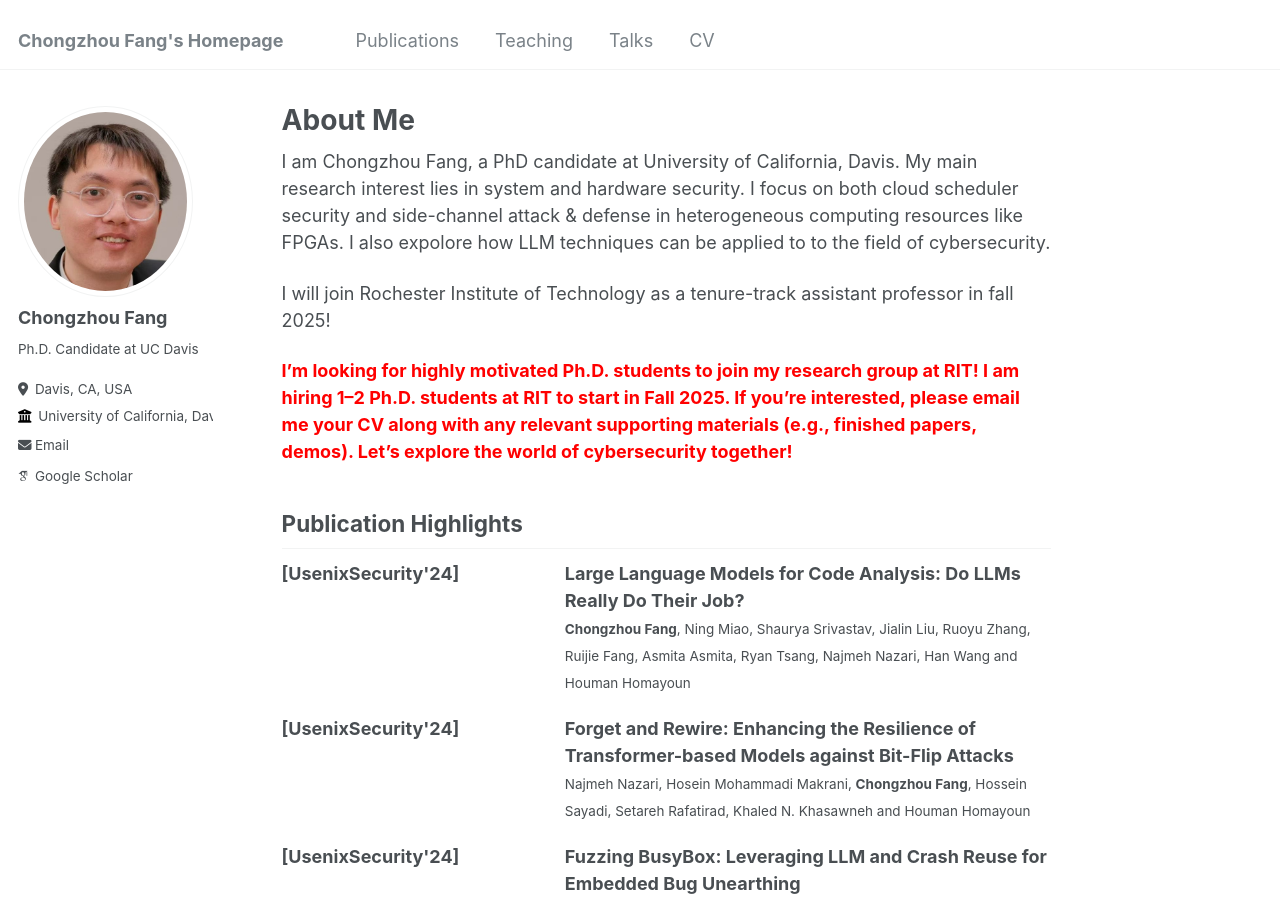
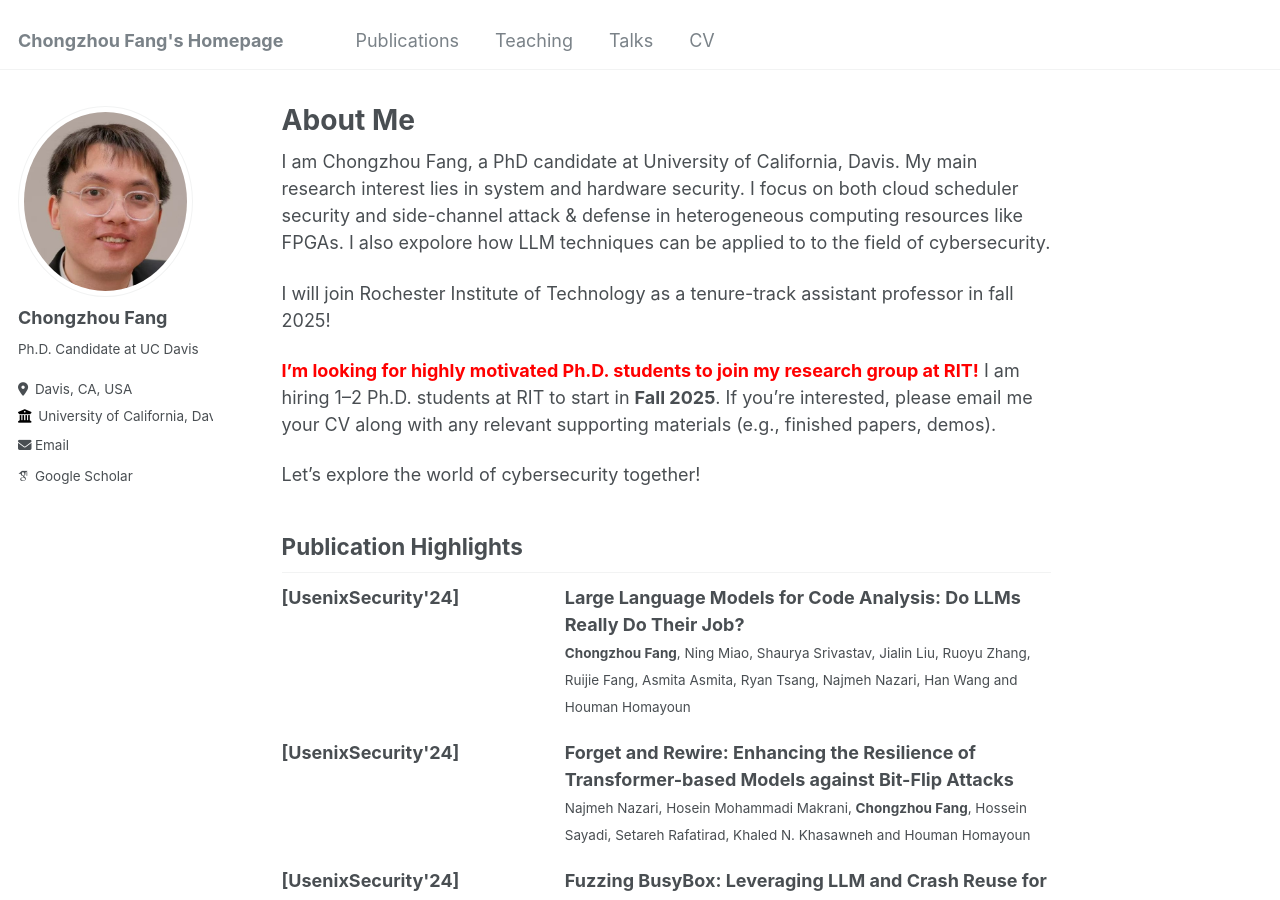
Before and after one commit to ChongzhouFang/ChongzhouFang.github.io, a Jekyll site: the page built from _pages/about.md, in a window 1280 px wide and 900 px high. Built offline with Jekyll 4.4.1, drawn with Linux system fonts in a browser that asks for light colours; some web fonts are replaced.

Commit message:
update title page

```diff
--- a/_pages/about.md
+++ b/_pages/about.md
@@ -11,7 +11,9 @@
 
 I will join Rochester Institute of Technology as a tenure-track assistant professor in fall 2025!
 
-<span style="color: red;"><strong>I’m looking for highly motivated Ph.D. students to join my research group at RIT! I am hiring 1–2 Ph.D. students at RIT to start in <b>Fall 2025</b>. If you’re interested, please email me your CV along with any relevant supporting materials (e.g., finished papers, demos). Let’s explore the world of cybersecurity together!</strong></span>
+<span style="color: red;"><strong>I’m looking for highly motivated Ph.D. students to join my research group at RIT!</strong></span> I am hiring 1–2 Ph.D. students at RIT to start in <b>Fall 2025</b>. If you’re interested, please email me your CV along with any relevant supporting materials (e.g., finished papers, demos).
+
+Let’s explore the world of cybersecurity together!
 
 ## Publication Highlights
 <div style="display: flex; justify-content: space-between; gap: 40px; align-items: flex-start; margin-bottom: 20px;">
```
